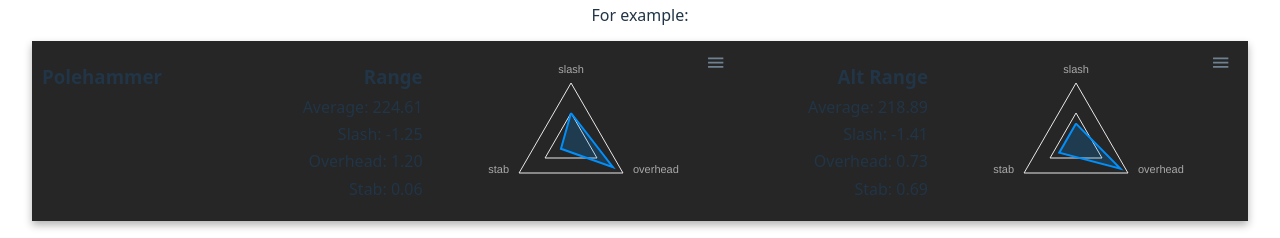
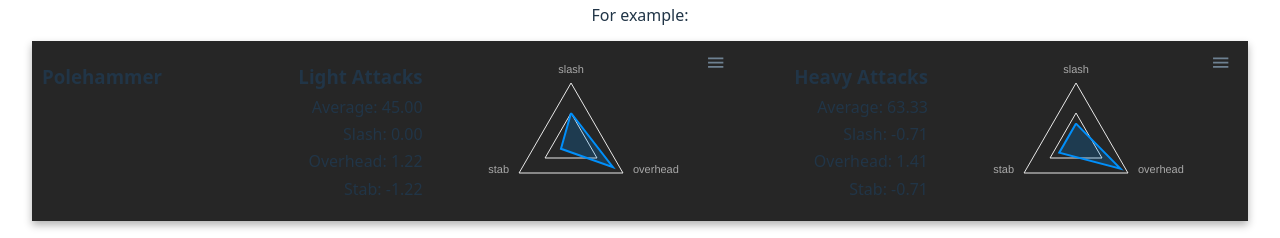
Before and after one commit to amwilkins/chiv-vis, a React (Vite) app: page / in a window 1280 px wide. Shown: the part 306-544 px from the top of the page. Built offline with nearby package versions, Linux system fonts and the light colour scheme.

Commit message:
Change example card

```diff
--- a/src/components/page_description.tsx
+++ b/src/components/page_description.tsx
@@ -25,7 +25,7 @@ export default function DescriptionPage({ }) {
 			<p>
 				For example:
 			</p>
-			<WeaponCard key={1} weapon={"Polehammer"} />
+			<WeaponCard key={1} weapon={"Polehammer"} activeTab="Damage" />
 
 			<p>
 				This is the damage card for the Polehammer.
```
